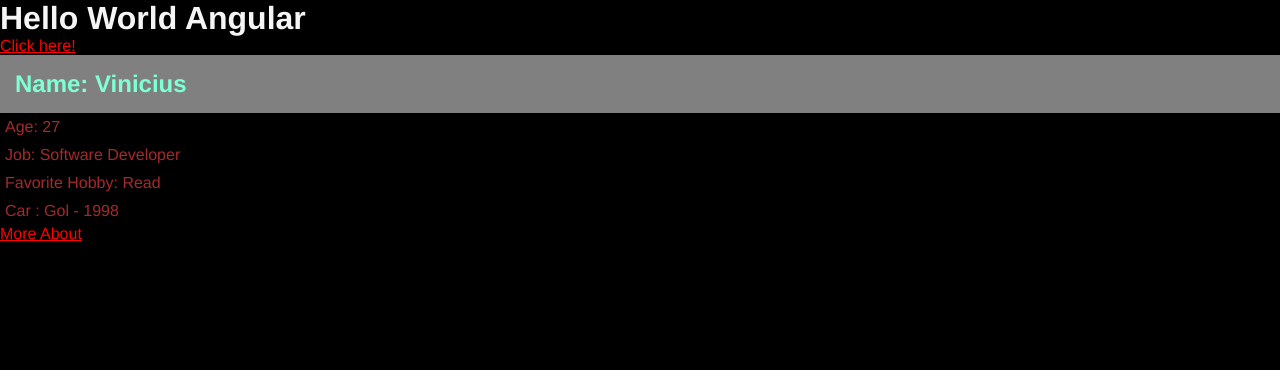
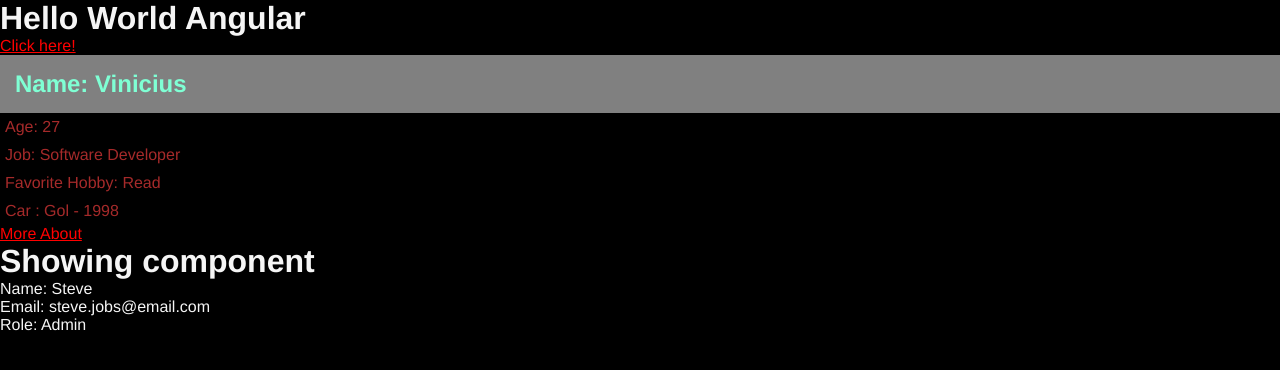
Before and after one commit to vinifoga/angular-learning, an Angular app: page / in a window 1280 px wide. Shown: the top 370 px of the page. Built offline with nearby package versions, Linux system fonts and the light colour scheme.

Commit message:
sharing data between components

```diff
--- a/src/app/app.component.html
+++ b/src/app/app.component.html
@@ -3,3 +3,4 @@
   <a href="#">Click here!</a>
 </div>
 <app-first-component></app-first-component>
+<app-parent-data [name] = "userName" [userData]="userData"></app-parent-data>
--- a/src/app/app.component.ts
+++ b/src/app/app.component.ts
@@ -6,5 +6,10 @@ import { Component } from '@angular/core';
   styleUrls: ['./app.component.css']
 })
 export class AppComponent {
+  userName = 'Steve';
+  userData = {
+    email: 'steve.jobs@email.com',
+    role: 'Admin',
+  }
   title = 'angular-learning';
 }
--- a/src/app/app.module.ts
+++ b/src/app/app.module.ts
@@ -3,11 +3,13 @@ import { BrowserModule } from '@angular/platform-browser';
 
 import { AppComponent } from './app.component';
 import { FirstComponentComponent } from './components/first-component/first-component.component';
+import { ParentDataComponent } from './componets/parent-data/parent-data.component';
 
 @NgModule({
   declarations: [
     AppComponent,
-    FirstComponentComponent
+    FirstComponentComponent,
+    ParentDataComponent
   ],
   imports: [
     BrowserModule
--- /dev/null
+++ b/src/app/componets/parent-data/parent-data.component.html
@@ -0,0 +1,4 @@
+<h1>Showing component</h1>
+<p>Name: {{name}}</p>
+<p>Email: {{userData.email}}</p>
+<P>Role: {{userData.role}}</P>
```
Also changed, not shown: src/app/componets/parent-data/parent-data.component.ts (added, +11 -0 lines), src/app/componets/parent-data/parent-data.component.css (added), 1 other file (tests, documents, lock files or other folders).
